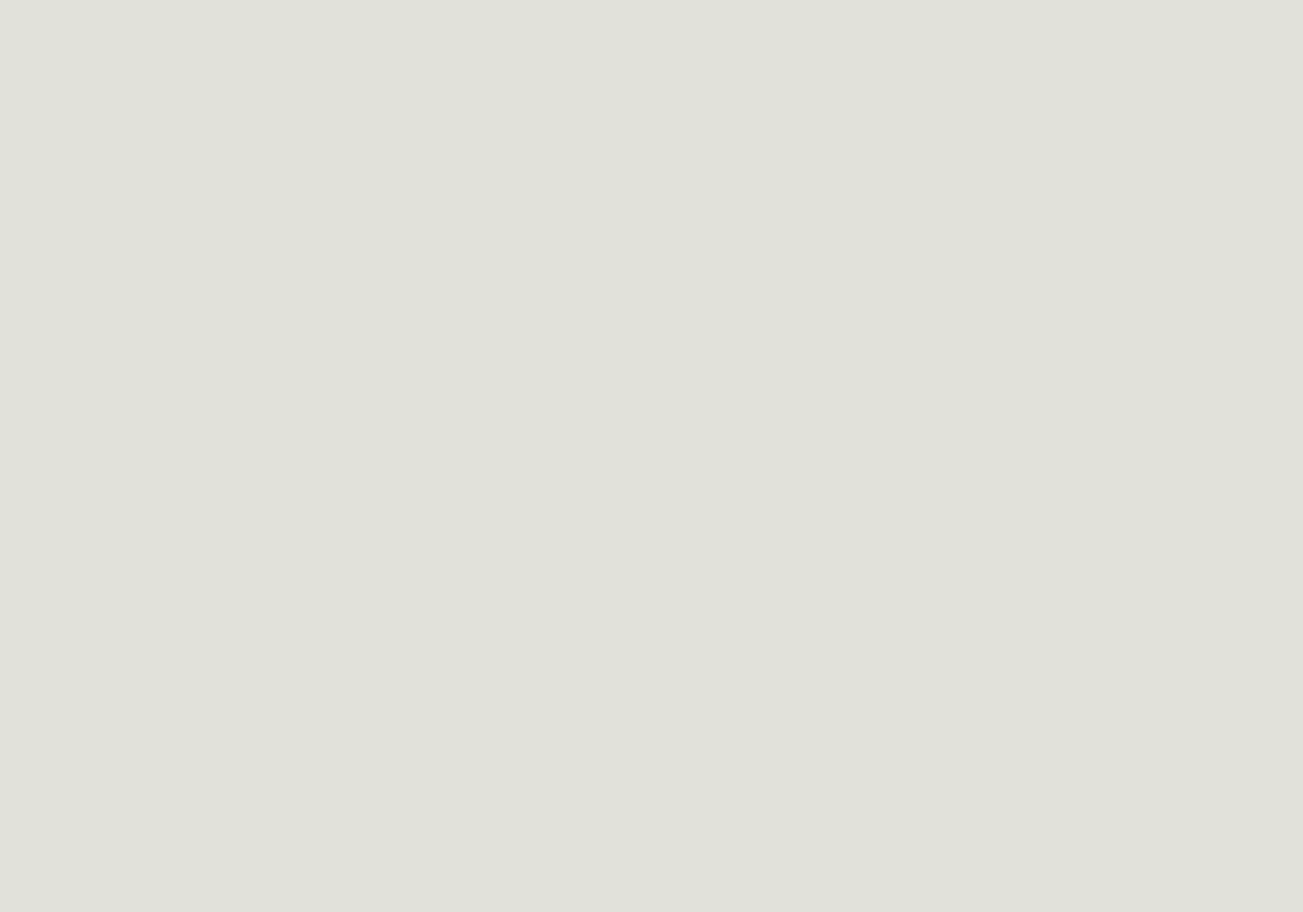
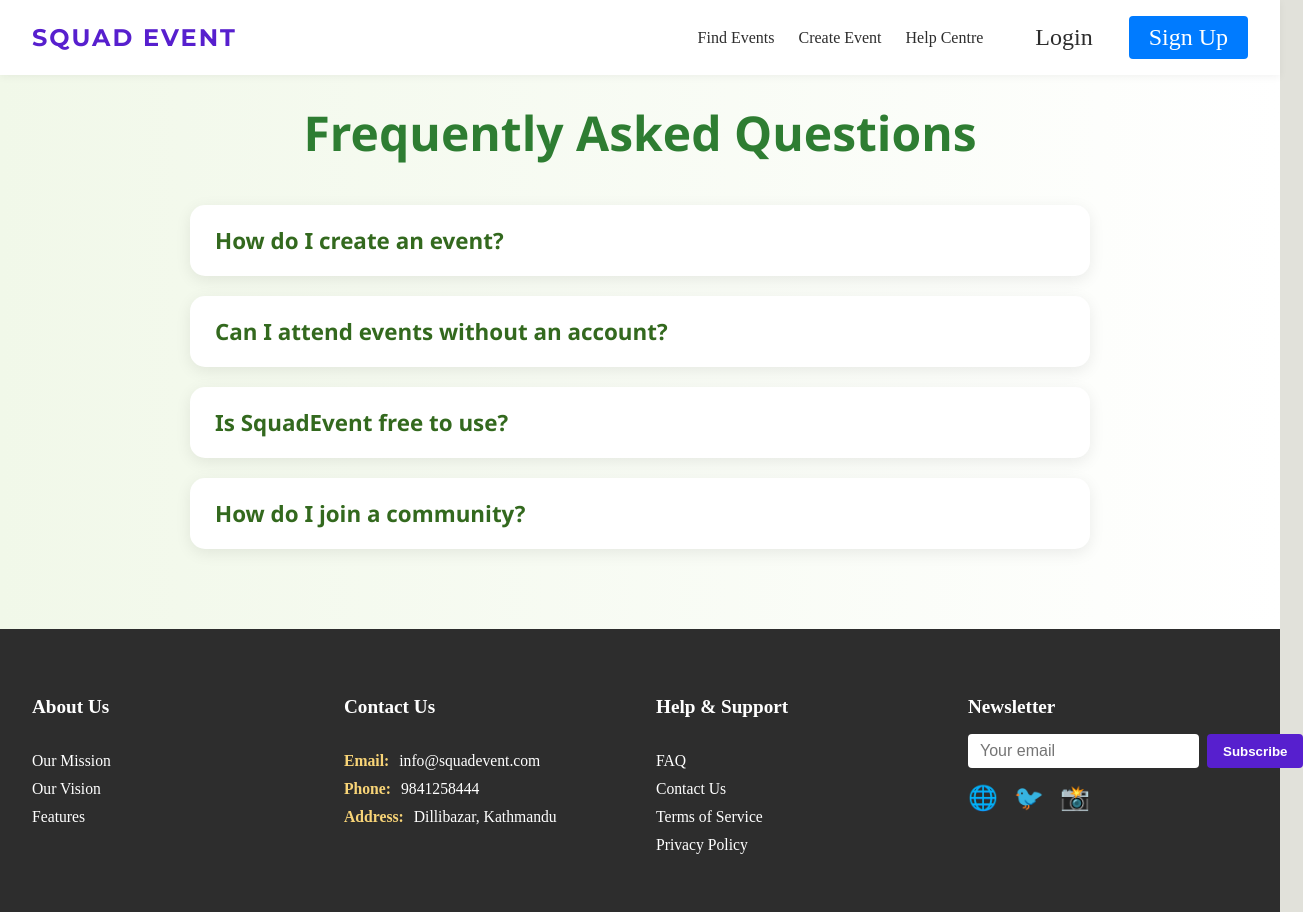
Before and after one commit to Surajrana31-0/Event-Management-, a React (Vite) app in the folder squad-management/: page /faq in a window 1280 px wide. Before the commit this address had no page. Shown: the whole page, 1303 px wide, since content can reach past the window. Before the commit the page ends 800 px from the top, so only its background shows below. Built offline with nearby package versions, Linux system fonts and the light colour scheme.

Commit message:
FAQ and its css page along with proper routing

```diff
--- a/squad-management/src/App.jsx
+++ b/squad-management/src/App.jsx
@@ -6,6 +6,7 @@ import Mission from './pages/public/Mission.jsx';
 import './App.css';
 import Feature from "./pages/public/Features.jsx";
 import OurVision from "./pages/public/OurVision.jsx";
+import FAQ from "./pages/public/FAQ.jsx";
 
 function App() {
   return (
@@ -17,6 +18,7 @@ function App() {
            <Route path="/mission" element={<Mission />} />
            <Route path="/features" element={<Feature />} />
            <Route path="/vision" element={<OurVision />} />
+           <Route path="/faq" element={<FAQ />} />
       </Routes>
     </Router>
   );
--- /dev/null
+++ b/squad-management/src/pages/public/FAQ.css
@@ -0,0 +1,52 @@
+.faq-section {
+  padding: 60px 20px;
+  background: linear-gradient(to right, #f1f8e9, #ffffff);
+  text-align: center;
+  font-family: 'Segoe UI', Tahoma, Geneva, Verdana, sans-serif;
+}
+
+.faq-title {
+  font-size: 3rem;
+  margin-bottom: 40px;
+  color: #2e7d32;
+  font-weight: 700;
+}
+
+.faq-list {
+  max-width: 900px;
+  margin: 0 auto;
+  text-align: left;
+}
+
+.faq-item {
+  background-color: #ffffff;
+  margin-bottom: 20px;
+  padding: 20px 25px;
+  border-radius: 15px;
+  box-shadow: 0 4px 16px rgba(0, 0, 0, 0.08);
+  transition: all 0.3s ease;
+  cursor: pointer;
+}
+
+.faq-item:hover {
+  transform: scale(1.01);
+  box-shadow: 0 6px 20px rgba(0, 0, 0, 0.12);
+}
+
+.faq-question {
+  font-size: 1.4rem;
+  color: #33691e;
+  margin: 0;
+}
+
+.faq-answer {
+  font-size: 1rem;
+  color: #555;
+  margin-top: 10px;
+  line-height: 1.6;
+  transition: opacity 0.3s ease;
+}
+
+.faq-item.open .faq-answer {
+  display: block;
+}
--- /dev/null
+++ b/squad-management/src/pages/public/FAQ.jsx
@@ -0,0 +1,47 @@
+import React, { useState } from 'react';
+import './FAQ.css';
+import Header from '../public/Header';
+import Footer from '../public/Footer';
+
+const FAQItem = ({ question, answer }) => {
+  const [open, setOpen] = useState(false);
+
+  return (
+    <div className={`faq-item ${open ? 'open' : ''}`} onClick={() => setOpen(!open)}>
+      <h3 className="faq-question">{question}</h3>
+      {open && <p className="faq-answer">{answer}</p>}
+    </div>
+  );
+};
+
+const FAQ = () => {
+  return (
+    <>
+      <Header />
+      <div className="faq-section">
+        <h2 className="faq-title">Frequently Asked Questions</h2>
+        <div className="faq-list">
+          <FAQItem
+            question="How do I create an event?"
+            answer="Simply click on 'Create Event', fill in the details, and publish your event in just a few clicks."
+          />
+          <FAQItem
+            question="Can I attend events without an account?"
+            answer="You can view public events, but you’ll need to sign up to RSVP, join communities, or create events."
+          />
+          <FAQItem
+            question="Is SquadEvent free to use?"
+            answer="Yes! Our basic features are free. We also offer premium tools for professional organizers."
+          />
+          <FAQItem
+            question="How do I join a community?"
+            answer="Search or browse communities by interest, and click 'Join' to become a part of one."
+          />
+        </div>
+      </div>
+      <Footer />
+    </>
+  );
+};
+
+export default FAQ;
```
